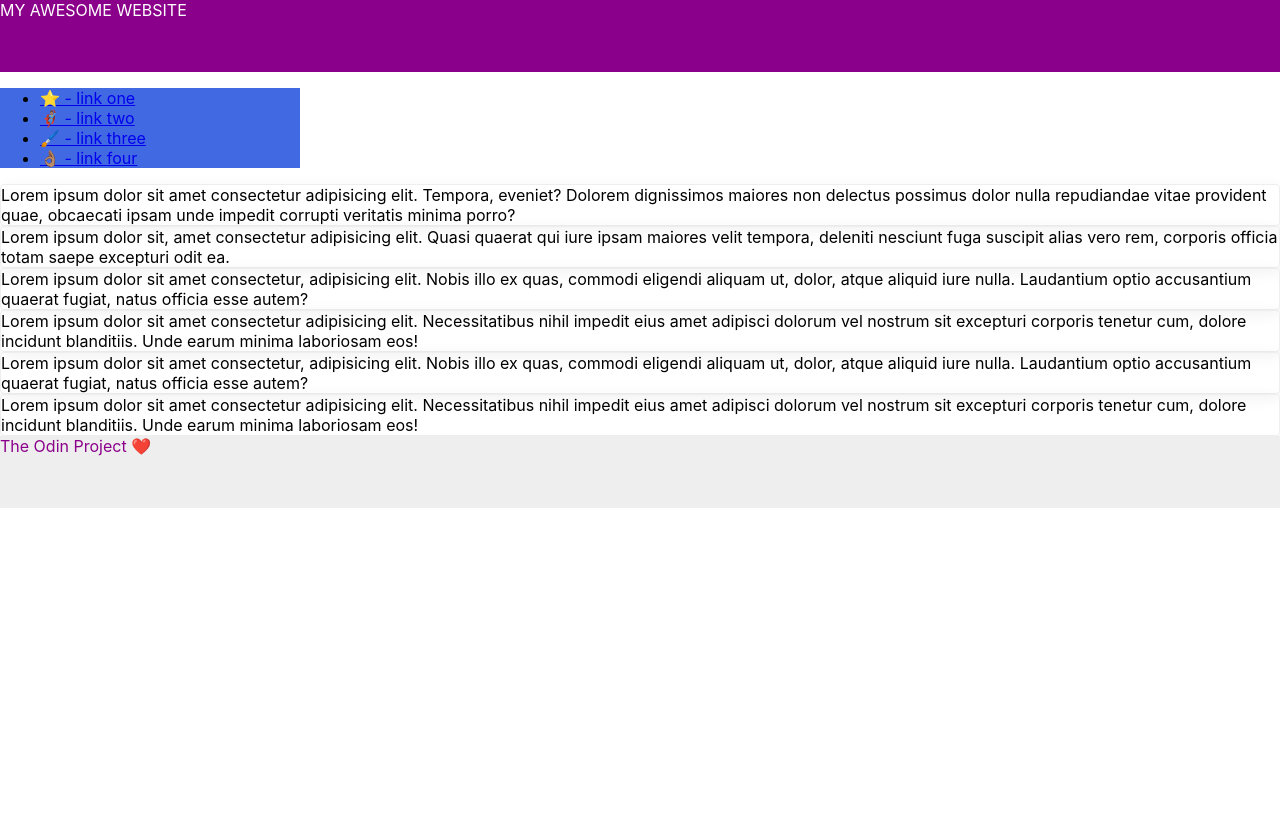
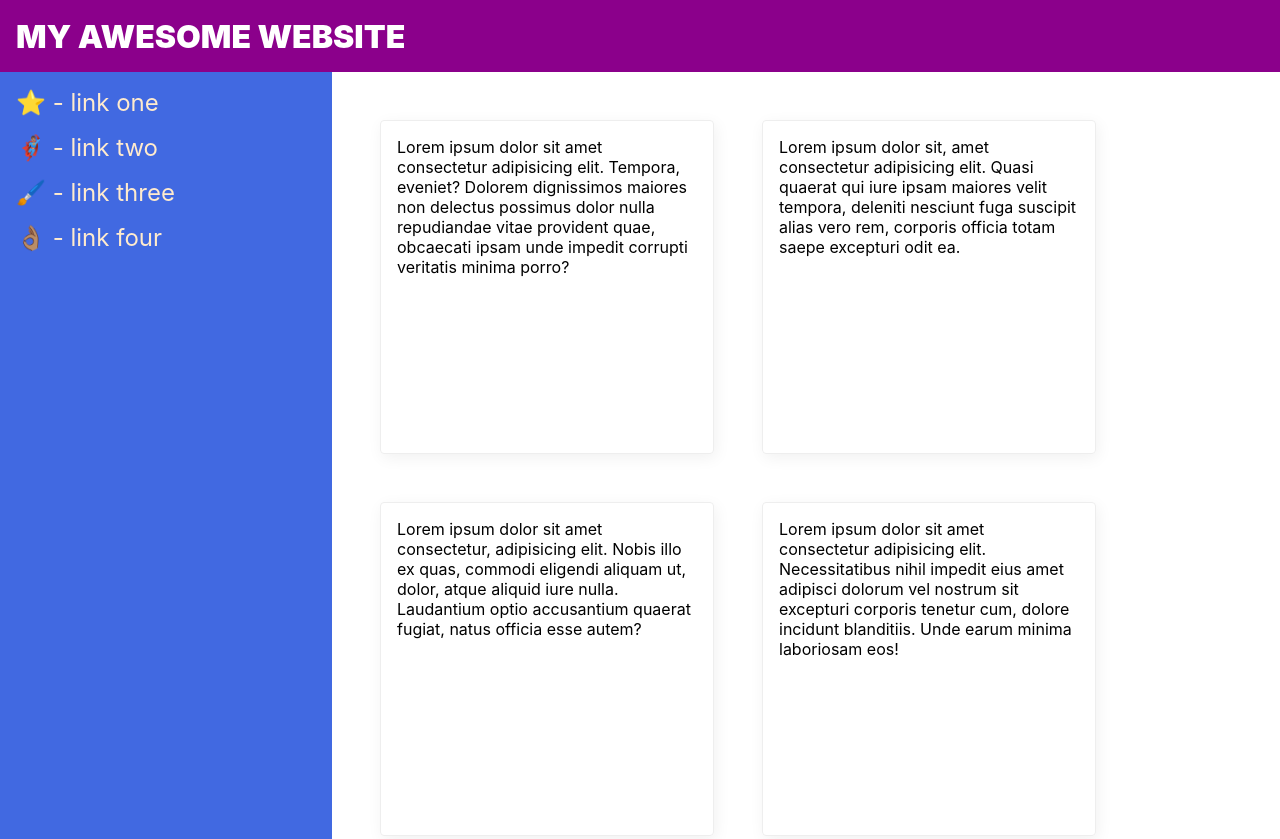
Before and after one commit to imaricodes/07-flex-layout-2, a plain HTML site: page index.html in a window 1280 px wide. Shown: the top 839 px of the page. Before the commit the page ends 800 px from the top, so only its background shows below. Drawn offline with Linux system fonts and the light colour scheme.

Commit message:
FINAL SOLUTION
Comments in style.css file explain modifications. An analysis of my experience doing this exercise is at the bottom of the README.

```diff
--- a/index.html
+++ b/index.html
@@ -11,7 +11,7 @@
   <div class="header">
     MY AWESOME WEBSITE
   </div>
-
+  <main class="main">
     <div class="sidebar">
       <ul>
         <li><a href="google.com">⭐ - link one</a></li>
@@ -20,13 +20,17 @@
         <li><a href="google.com">👌🏽 - link four</a></li>
       </ul>
     </div>
-
+    <div class="cards-container">
       <div class="card">Lorem ipsum dolor sit amet consectetur adipisicing elit. Tempora, eveniet? Dolorem dignissimos maiores non delectus possimus dolor nulla repudiandae vitae provident quae, obcaecati ipsam unde impedit corrupti veritatis minima porro?</div>
       <div class="card">Lorem ipsum dolor sit, amet consectetur adipisicing elit. Quasi quaerat qui iure ipsam maiores velit tempora, deleniti nesciunt fuga suscipit alias vero rem, corporis officia totam saepe excepturi odit ea.</div>
       <div class="card">Lorem ipsum dolor sit amet consectetur, adipisicing elit. Nobis illo ex quas, commodi eligendi aliquam ut, dolor, atque aliquid iure nulla. Laudantium optio accusantium quaerat fugiat, natus officia esse autem?</div>
       <div class="card">Lorem ipsum dolor sit amet consectetur adipisicing elit. Necessitatibus nihil impedit eius amet adipisci dolorum vel nostrum sit excepturi corporis tenetur cum, dolore incidunt blanditiis. Unde earum minima laboriosam eos!</div>
       <div class="card">Lorem ipsum dolor sit amet consectetur, adipisicing elit. Nobis illo ex quas, commodi eligendi aliquam ut, dolor, atque aliquid iure nulla. Laudantium optio accusantium quaerat fugiat, natus officia esse autem?</div>
       <div class="card">Lorem ipsum dolor sit amet consectetur adipisicing elit. Necessitatibus nihil impedit eius amet adipisci dolorum vel nostrum sit excepturi corporis tenetur cum, dolore incidunt blanditiis. Unde earum minima laboriosam eos!</div>
+    </div>
+</main>
+
+
 
   <div class="footer">
     The Odin Project ❤️
--- a/style.css
+++ b/style.css
@@ -1,3 +1,8 @@
+*{
+  margin: 0px;
+  padding: 0px;
+}
+
 body {
   font-family: -apple-system, BlinkMacSystemFont, 'Segoe UI', Roboto, Oxygen, Ubuntu, Cantarell, 'Open Sans', 'Helvetica Neue', sans-serif;
   margin: 0;
@@ -26,3 +31,76 @@ body {
   box-shadow: 2px 4px 16px rgba(0,0,0,.06);
   border-radius: 4px;
 }
+
+/* solution */
+body{
+  display: flex;
+  flex-direction: column;
+}
+
+.header{
+  display: flex;
+  justify-content: flex-start;
+  align-items: center;
+  font-size: 32px;
+  font-weight: 900;
+  padding-left: 16px;
+
+}
+/* same as .body in solution */
+.main{
+  display: flex;
+  /* justify-content: center; (has no effect)*/
+  flex: 1;
+}
+
+.sidebar{
+  flex: 0 0 auto;
+  padding: 16px;
+}
+
+ul{
+  list-style: none;
+  color: white;
+  font-size: 24px;
+  /* soltion also has
+  margin: 0;
+  padding: 0;*/
+}
+
+/* solution adds this property to the list items on the sidebar. I originally, did not */
+ li {
+  margin-bottom: 16px;
+}
+
+
+a{
+  text-decoration: none;
+  font-size: 24px;
+  color: blanchedalmond;
+}
+
+/* same as .container in solution excpet for my use of gap and padding */
+.cards-container{
+  display: flex;
+  flex-wrap: wrap;
+  /* I used gap to create space between cards. Solution uses margin 16px in the .card class. Pretty similar outcome  */
+  gap: 16px;
+  padding: 32px;
+
+}
+
+.card{
+  padding: 16px;
+  margin: 16px;
+  width: 300px;
+  /* I also wanted to constrain height */
+  height: 300px;
+}
+
+/* same as solution */
+.footer{
+  display: flex;
+  align-items: center;
+  justify-content: center;
+}
```
Also changed, not shown: 1 other file. Lines whose indentation alone changed are shown as unchanged.
